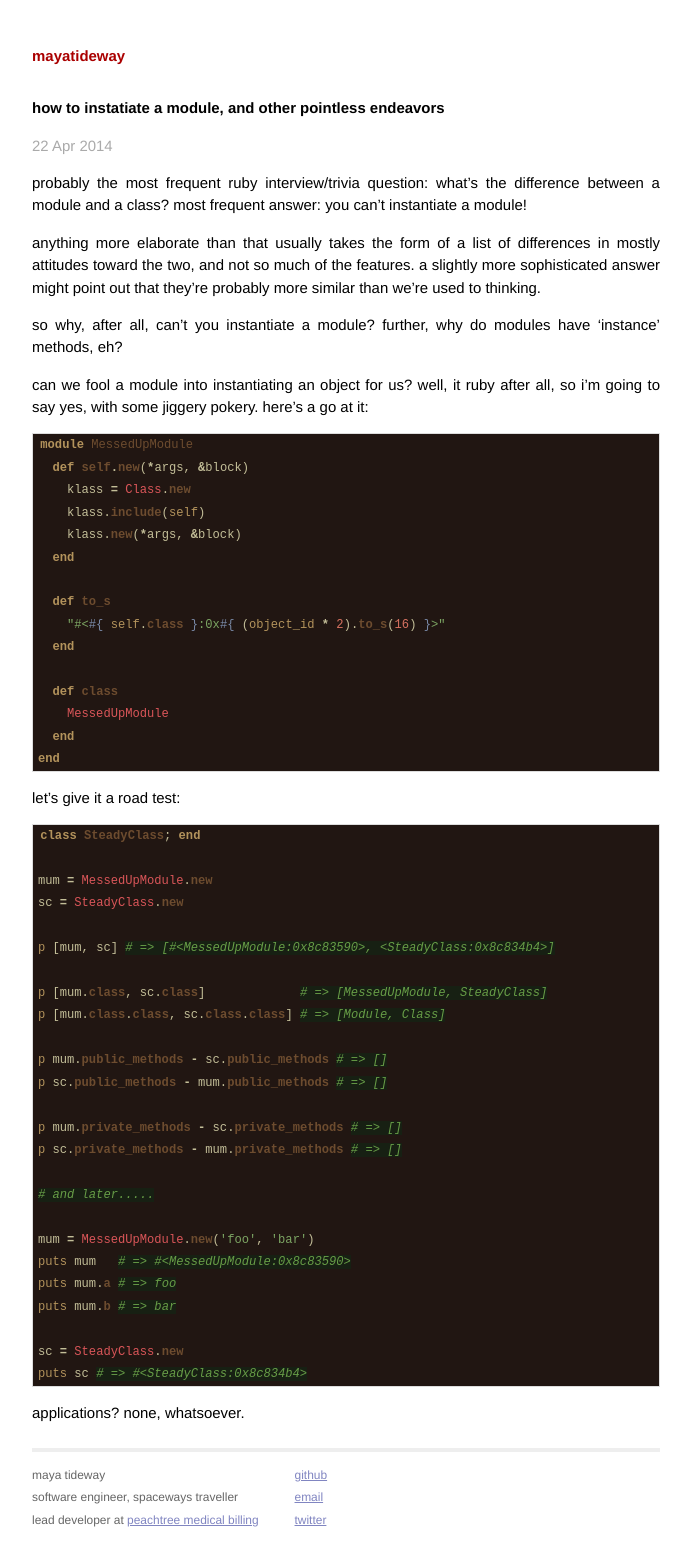
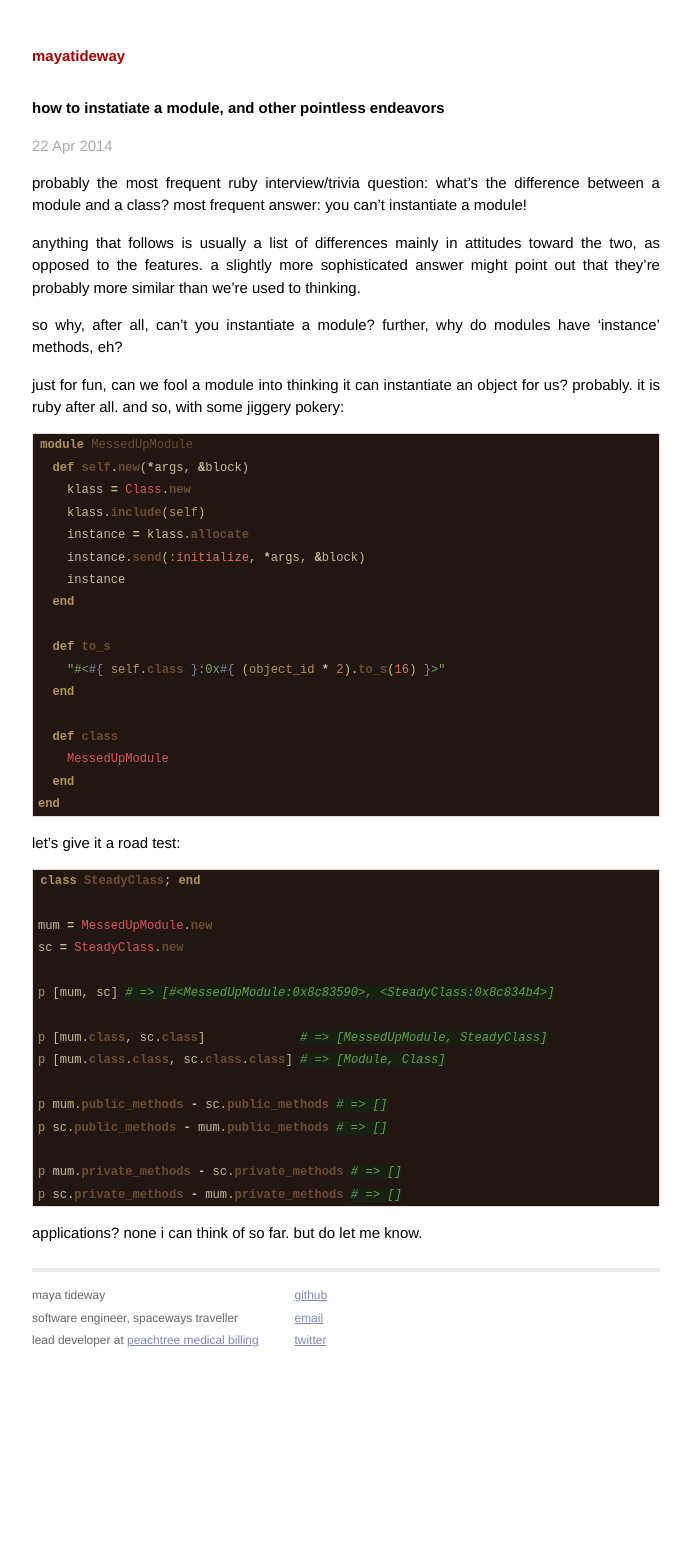
Before and after one commit to imtayadeway/imtayadeway.github.io, a Jekyll site: the page built from _posts/2014-04-22-how-to-instantiate-a-module.md, in a window 1280 px wide. Shown: the whole page, without its empty margins (294-985 px from the left). Built offline with Jekyll 4.4.1, drawn with Linux system fonts in a browser that asks for light colours; Markdown is read by kramdown in place of the engine named in the settings; after the commit the page ends 1364 px from its top, so only the background shows below that.

Commit message:
Final edits to second post

```diff
--- a/_posts/2014-04-22-how-to-instantiate-a-module.md
+++ b/_posts/2014-04-22-how-to-instantiate-a-module.md
@@ -6,18 +6,20 @@ date: 2014-04-22 19:11:00
 
 probably the most frequent ruby interview/trivia question: what's the difference between a module and a class? most frequent answer: you can't instantiate a module!
 
-anything more elaborate than that usually takes the form of a list of differences in mostly attitudes toward the two, and not so much of the features. a slightly more sophisticated answer might point out that they're probably more similar than we're used to thinking.
+anything that follows is usually a list of differences mainly in attitudes toward the two, as opposed to the features. a slightly more sophisticated answer might point out that they're probably more similar than we're used to thinking.
 
 so why, after all, can't you instantiate a module? further, why do modules have 'instance' methods, eh?
 
-can we fool a module into instantiating an object for us? well, it ruby after all, so i'm going to say yes, with some jiggery pokery. here's a go at it:
+just for fun, can we fool a module into thinking it can instantiate an object for us? probably. it is ruby after all. and so, with some jiggery pokery:
 
 {% highlight ruby %}
 module MessedUpModule
   def self.new(*args, &block)
     klass = Class.new
     klass.include(self)
-    klass.new(*args, &block)
+    instance = klass.allocate
+    instance.send(:initialize, *args, &block)
+    instance
   end
 
   def to_s
@@ -48,19 +50,6 @@ p sc.public_methods - mum.public_methods # => []
 
 p mum.private_methods - sc.private_methods # => []
 p sc.private_methods - mum.private_methods # => []
-
-# and later.....
-
-mum = MessedUpModule.new('foo', 'bar')
-puts mum   # => #<MessedUpModule:0x8c83590>
-puts mum.a # => foo
-puts mum.b # => bar
-
-sc = SteadyClass.new
-puts sc # => #<SteadyClass:0x8c834b4>
-
-
 {% endhighlight %}
 
-
-applications? none, whatsoever.
+applications? none i can think of so far. but do let me know.
```
